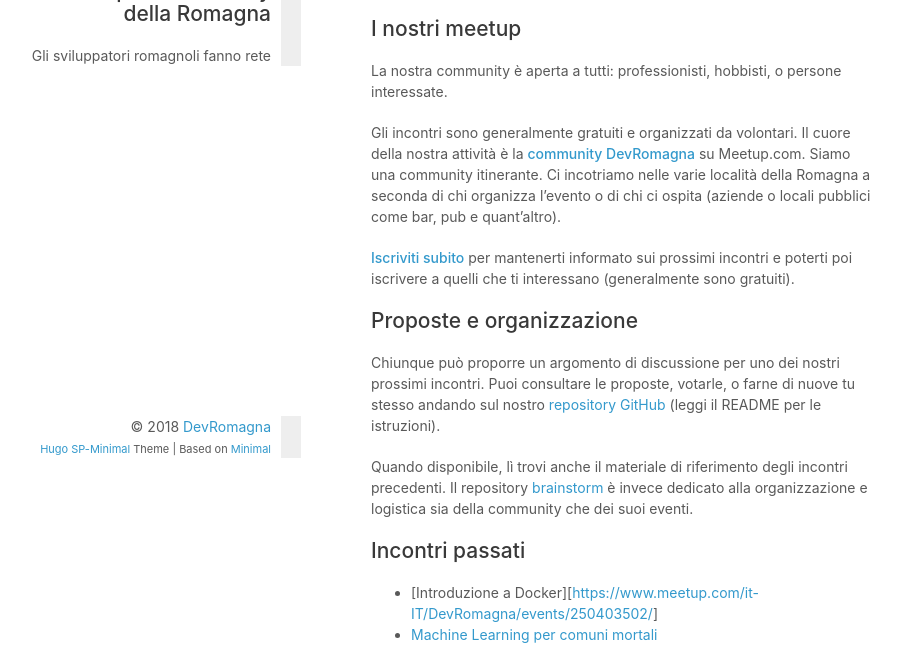
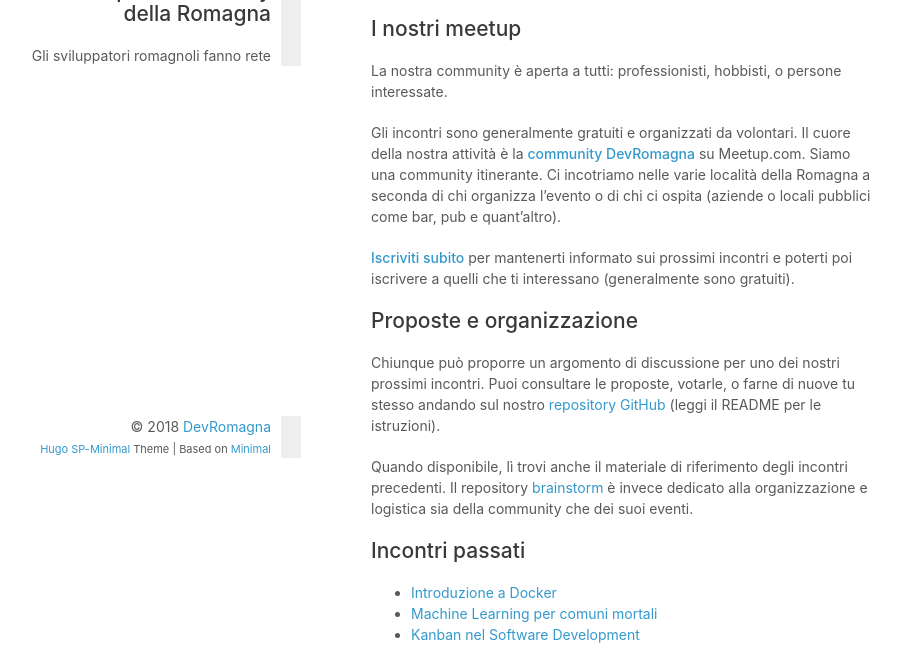
Before and after one commit to DevRomagna/devromagna.github.io, a plain HTML site: page index.html in a window 1280 px wide. Shown: the part 292-941 px from the top of the page, without its empty margins (199-1100 px from the left). Drawn offline with nearby package versions, Linux system fonts and the light colour scheme.

Commit message:
rebuilding site Sat May 26 10:12:53 CEST 2018

```diff
--- a/index.html
+++ b/index.html
@@ -87,7 +87,7 @@ organizzazione e logistica sia della community che dei suoi eventi.</p>
 <h2 id="incontri-passati">Incontri passati</h2>
 
 <ul>
-<li>[Introduzione a Docker][<a href="https://www.meetup.com/it-IT/DevRomagna/events/250403502/">https://www.meetup.com/it-IT/DevRomagna/events/250403502/</a>]</li>
+<li><a href="https://www.meetup.com/it-IT/DevRomagna/events/250403502/">Introduzione a Docker</a></li>
 <li><a href="https://www.meetup.com/it-IT/DevRomagna/events/249113255/">Machine Learning per comuni mortali</a></li>
 <li><a href="https://www.meetup.com/it-IT/DevRomagna/events/247896848/">Kanban nel Software Development</a></li>
 <li><a href="https://www.meetup.com/it-IT/DevRomagna/events/247045707/">Chatbots: cosa sono, come si fanno</a></li>
```
